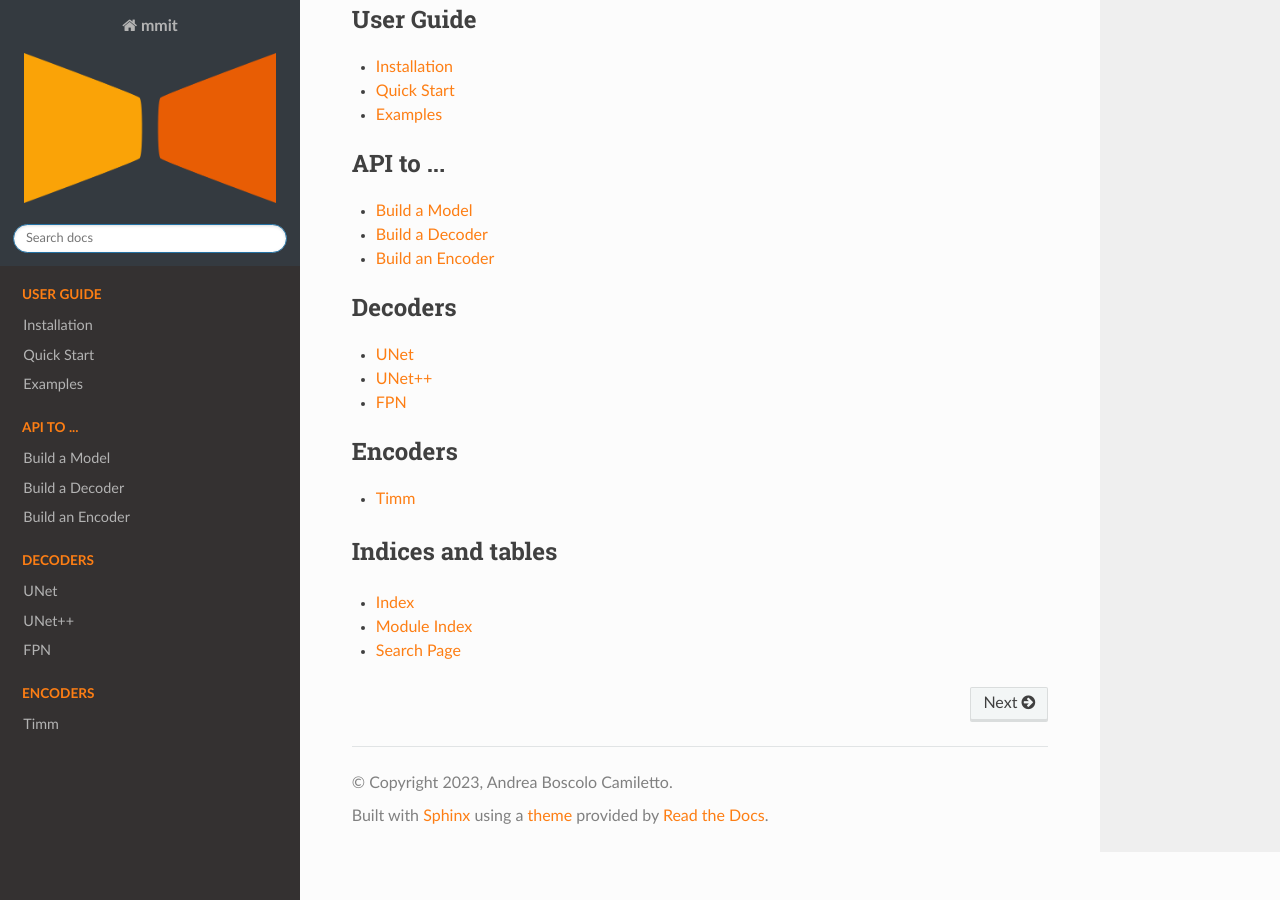
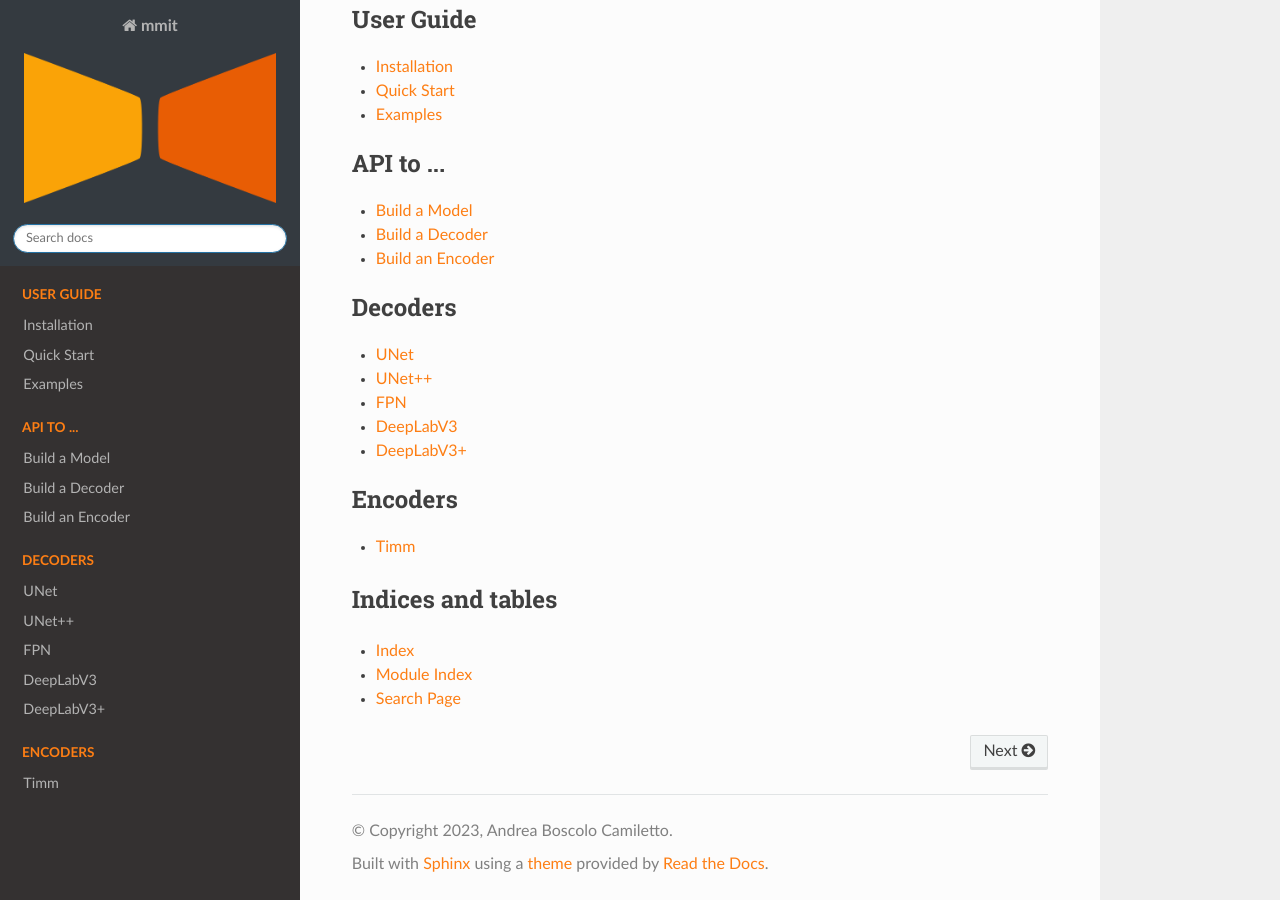
Before and after one commit to abcamiletto/mmit, a Sphinx documentation site: the page built from docs/source/index.md, in a window 1280 px wide and 900 px high, scrolled down 609 px. Built offline with Sphinx 7.4.7 and the Read the Docs theme 2.0.0, drawn with Linux system fonts in a browser that asks for light colours.

Commit message:
added docs to deeplab

````diff
--- a/docs/source/index.md
+++ b/docs/source/index.md
@@ -39,6 +39,8 @@ api/create_encoder
 modules/decoders/unet
 modules/decoders/unet++
 modules/decoders/fpn
+modules/decoders/deeplabv3
+modules/decoders/deeplabv3+
 ```
 
 ```{toctree}
````
